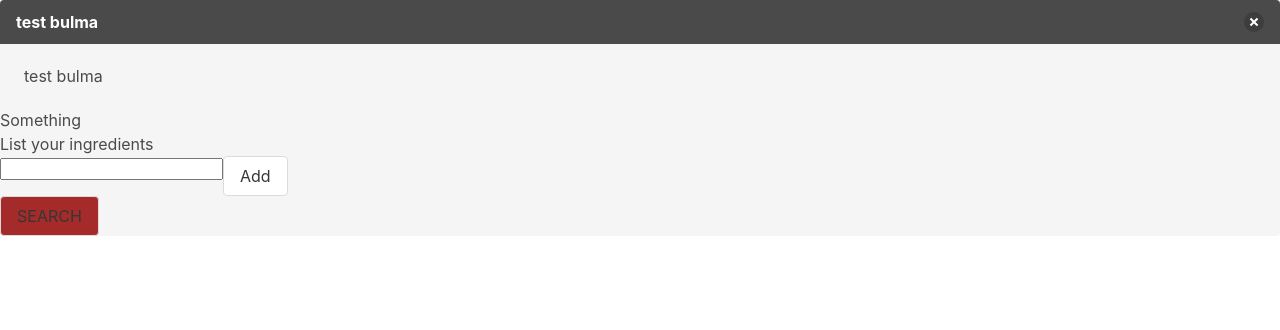
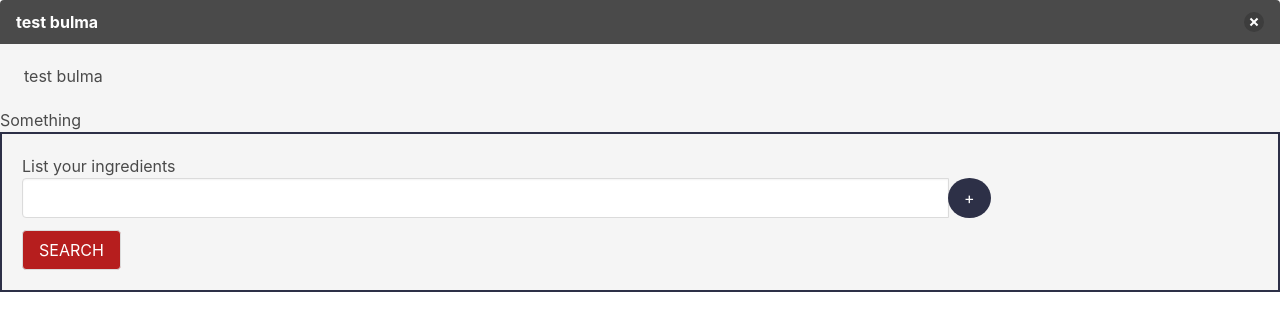
Before and after one commit to cl-lee/recipe-app, a React (Create React App) app: page /search in a window 1280 px wide. Shown: the top 330 px of the page. Built offline with nearby package versions, Linux system fonts and the light colour scheme.

Commit message:
added basic styling to form using bulma and rounded buttons

```diff
--- a/src/Components/SearchForm/SearchForm.jsx
+++ b/src/Components/SearchForm/SearchForm.jsx
@@ -2,11 +2,11 @@ import { useState } from "react"
 import "./search-form.css"
 
 export default function SearchForm() {
-
+    // states to store list of ingredients and new ingredient written in the input field
     const [ingredients, setIngredient] = useState([]);
     const [newIngredient, setNewIngredient] = useState('');
 
-    // console.log(ingredient)
+
 
     function addIngredient() {
         if (newIngredient !== '') {
@@ -32,31 +32,41 @@ export default function SearchForm() {
             <form >
 
                 <h2>List your ingredients</h2>
+                <div className="field has-addons">
+                    <div className="control">
 
                         <input
                             type="text"
                             name="ingredient"
                             id="ingredient"
+                            className="input"
                             value={newIngredient}
                             onChange={(e) => setNewIngredient(e.target.value)} />
+                            </div>
                         <button
-                    className="button"
+                            id="add-button"
+                            className="button "
                             onClick={(e) => {
                                 e.preventDefault()
                                 addIngredient()
-                        // console.log(ingredients, newIngredient)
-                    }}
-                    id="add">Add</button>
+
+                            }}>
+                            +
+                        </button>
+                </div>
                 <ul>
                     {ingredients.map(ingredient => (
                         <li key={ingredients.indexOf(ingredient)}>{ingredient}
 
                             <button
-                            className="button"
+                                id="remove-button"
+                                className="button is-small"
                                 onClick={(e) => {
                                     e.preventDefault();
                                     handleRemove(ingredients.indexOf(ingredient))
-                            }}>Remove</button>
+                                }}>
+                                -
+                            </button>
                         </li>
 
                     ))}
--- a/src/Components/SearchForm/search-form.css
+++ b/src/Components/SearchForm/search-form.css
@@ -1,3 +1,33 @@
+#add-button {
+    background-color: #2D3047;
+    border-radius: 50%;
+    color: white;
+    /* font-size: 16px; */
+    /* text-align: center; */
+    /* display: inline-block; */
+    border: none;
+    /* cursor: pointer; */
+}
+
+#remove-button {
+    background-color: #2D3047;
+    border-radius: 50%;
+    color: white;
+
+}
+
 #search-button {
-    background-color: brown;
+    background-color: #B61E1E;
+    color: white;
 }
+
+form {
+    display: block;
+    border: #2D3047 solid 2px;
+    padding: 20px;
+
+}
+
+.control {
+    width: 75%;
+}
```
Lines whose indentation alone changed are shown as unchanged.
